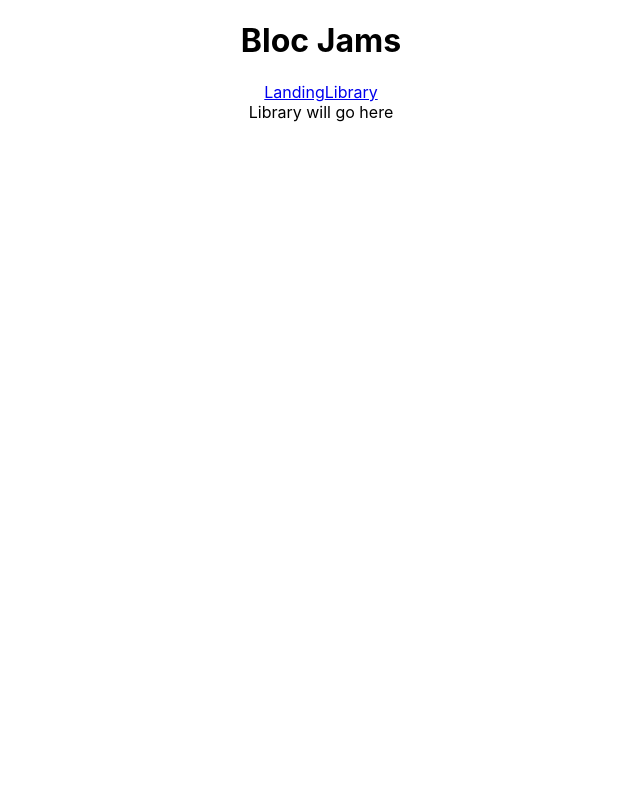
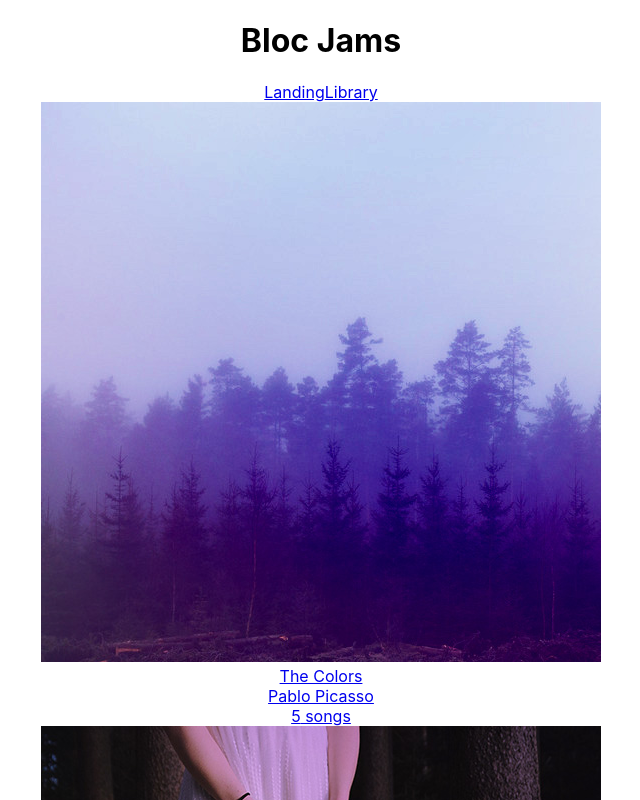
Before and after one commit to MrKettles/bloc-jams-react, a React (Create React App) app: page /library in a window 1280 px wide. Shown: the top 800 px of the page, without its empty margins (319-959 px from the left). Built offline with nearby package versions, Linux system fonts and the light colour scheme.

Commit message:
Components: Library Checkpoint - Added album functionality

```diff
--- a/src/App.js
+++ b/src/App.js
@@ -19,7 +19,7 @@
         <main>
           <Route exact path='/' component={Landing} />
           <Route path='/library' component={Library} />
-          <Route path='/album' component={Album} />
+          <Route path='/album/:slug' component={Album} />
         </main>
       </div>
     );
--- a/src/components/Album.js
+++ b/src/components/Album.js
@@ -1,9 +1,13 @@
-import React from 'react';
+import React, { Component } from 'react';
 
-const Album = () => (
-	<section>
-		Album goes here
-	</section>
-)
+class Album extends Component {
+	render(){
+		return (
+			<section className='album'>
+				{this.props.match.params.slug} Album will go here
+			</section>
+		)
+	}
+}
 
 export default Album;
--- a/src/components/Library.js
+++ b/src/components/Library.js
@@ -1,9 +1,31 @@
-import React from 'react';
+import React, { Component } from 'react';
+import { Link } from 'react-router-dom';
+import albumData from './../data/albums';
 
-const Library = () => (
-	<section className='library'>
-		Library will go here
-	</section>
-);
+class Library extends Component {
+	constructor(props){
+		super(props);
+		this.state = {
+			albums: albumData
+		}
+	}
+
+	render(){
+		return(
+			<section className='library'>
+				{
+					this.state.albums.map( (album, index) =>
+						<Link to={`/album/${album.slug}`} key={index}>
+							<img src={album.albumCover} alt={album.title} />
+							<div>{album.title}</div>
+							<div>{album.artist}</div>
+							<div>{album.songs.length} songs</div>
+						</Link>
+					)
+				}
+			</section>
+		);
+	}
+}
 
 export default Library;
--- /dev/null
+++ b/src/data/albums.js
@@ -0,0 +1,27 @@
+export default [{
+  title: 'The Colors',
+  artist: 'Pablo Picasso',
+  releaseInfo: '1909 Spanish Records',
+  albumCover: '/assets/images/album_covers/01.jpg',
+  slug: 'the-colors',
+  songs: [
+      { title: 'Blue', duration: '161.71', audioSrc: '/assets/music/blue.mp3' },
+      { title: 'Green', duration: '103.96', audioSrc: '/assets/music/green.mp3' },
+      { title: 'Red', duration: '268.45', audioSrc: '/assets/music/red.mp3' },
+      { title: 'Pink', duration: '153.14', audioSrc: '/assets/music/pink.mp3' },
+      { title: 'Magenta', duration: '374.22', audioSrc: '/assets/music/magenta.mp3' }
+  ]
+}, {
+    title: 'The Telephone',
+    artist: 'Guglielmo Marconi',
+    releaseInfo: '1909 EM',
+    albumCover: '/assets/images/album_covers/02.jpg',
+    slug: 'the-telephone',
+    songs: [
+      { title: 'Blue', duration: '161.71', audioSrc: '/assets/music/blue.mp3' },
+      { title: 'Green', duration: '103.96', audioSrc: '/assets/music/green.mp3' },
+      { title: 'Red', duration: '268.45', audioSrc: '/assets/music/red.mp3' },
+      { title: 'Pink', duration: '153.14', audioSrc: '/assets/music/pink.mp3' },
+      { title: 'Magenta', duration: '374.22', audioSrc: '/assets/music/magenta.mp3' }
+    ]
+}];
```
